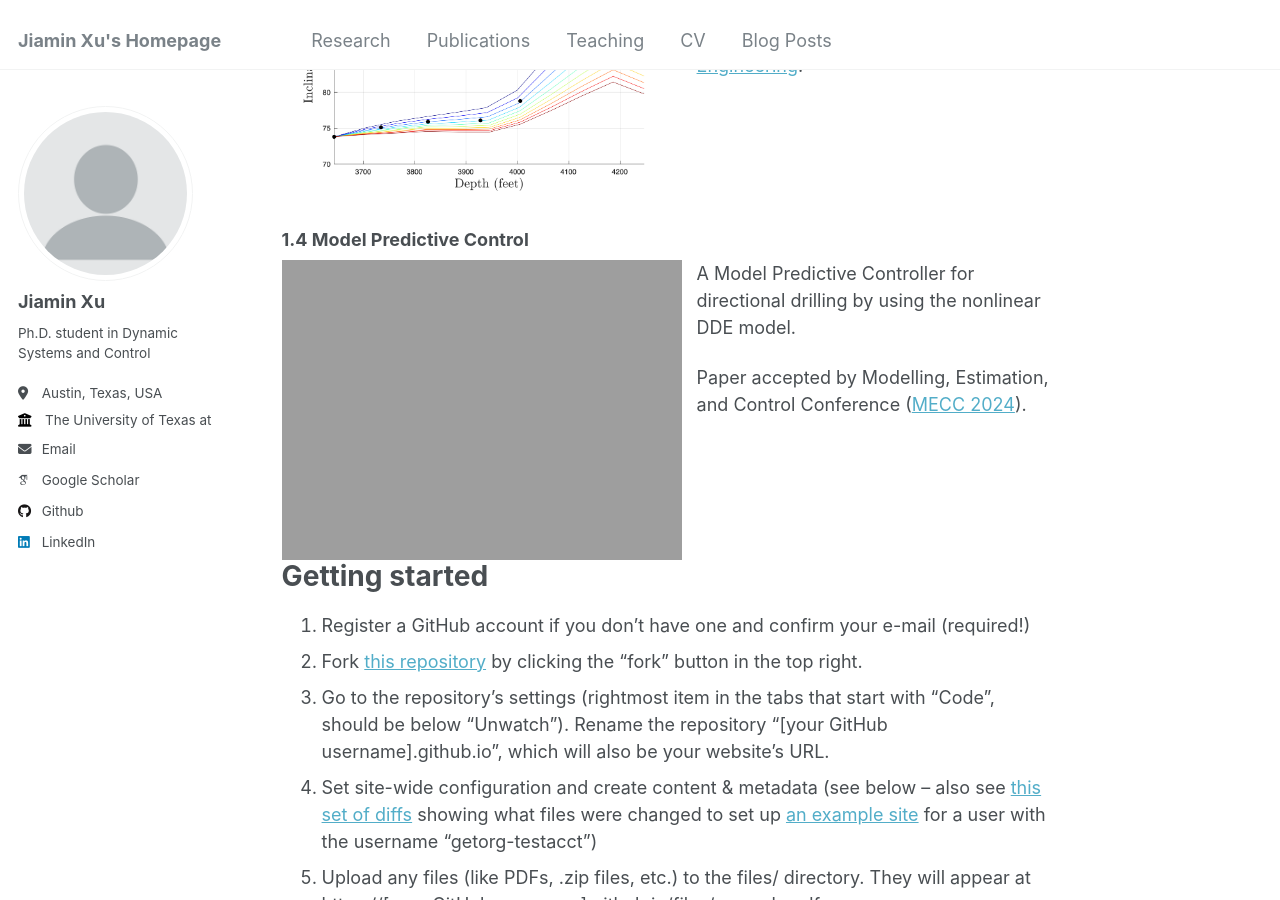
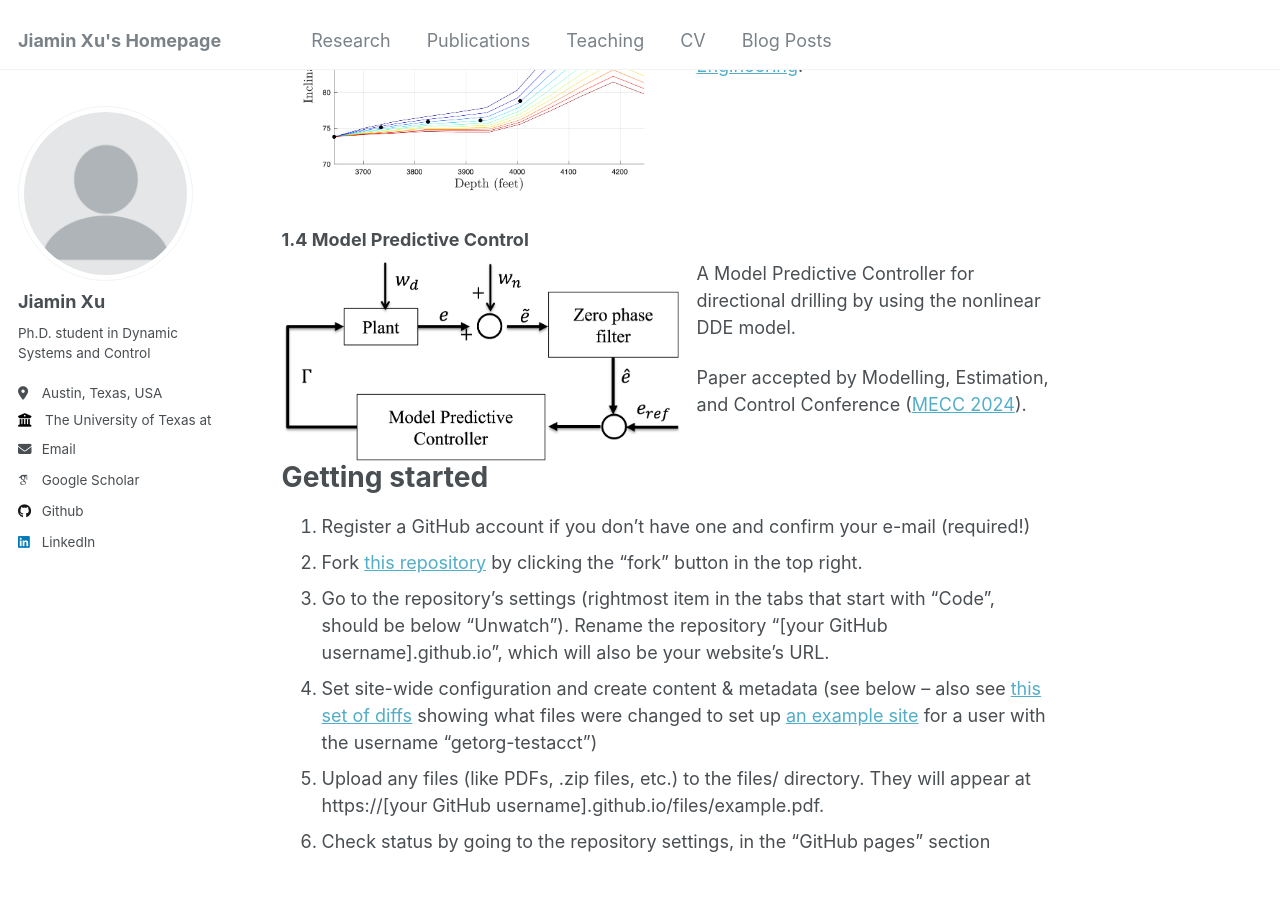
Before and after one commit to Jiaminx7/Website, a Jekyll site: the page built from _pages/about.md, in a window 1280 px wide and 900 px high, scrolled down 2138 px. Built offline with Jekyll 4.4.1, drawn with Linux system fonts in a browser that asks for light colours; some web fonts are replaced.

Commit message:
Update about.md

```diff
--- a/_pages/about.md
+++ b/_pages/about.md
@@ -53,7 +53,7 @@ Check out our paper [Here](https://www.sciencedirect.com/science/article/pii/S29
 <div style="clear:both;"></div>
 
 ### 1.4 Model Predictive Control
-<img src="https://jiaminx7.github.io/Website/images/MPC.tiff" alt="MPC" style="float: left; margin-right: 15px; width: 400px;">
+<img src="https://jiaminx7.github.io/Website/images/MPC.png" alt="MPC" style="float: left; margin-right: 15px; width: 400px;">
 A Model Predictive Controller for directional drilling by using the nonlinear DDE model.
 
 Paper accepted by Modelling, Estimation, and Control Conference ([MECC 2024](https://mecc2024.a2c2.org/)).
```
